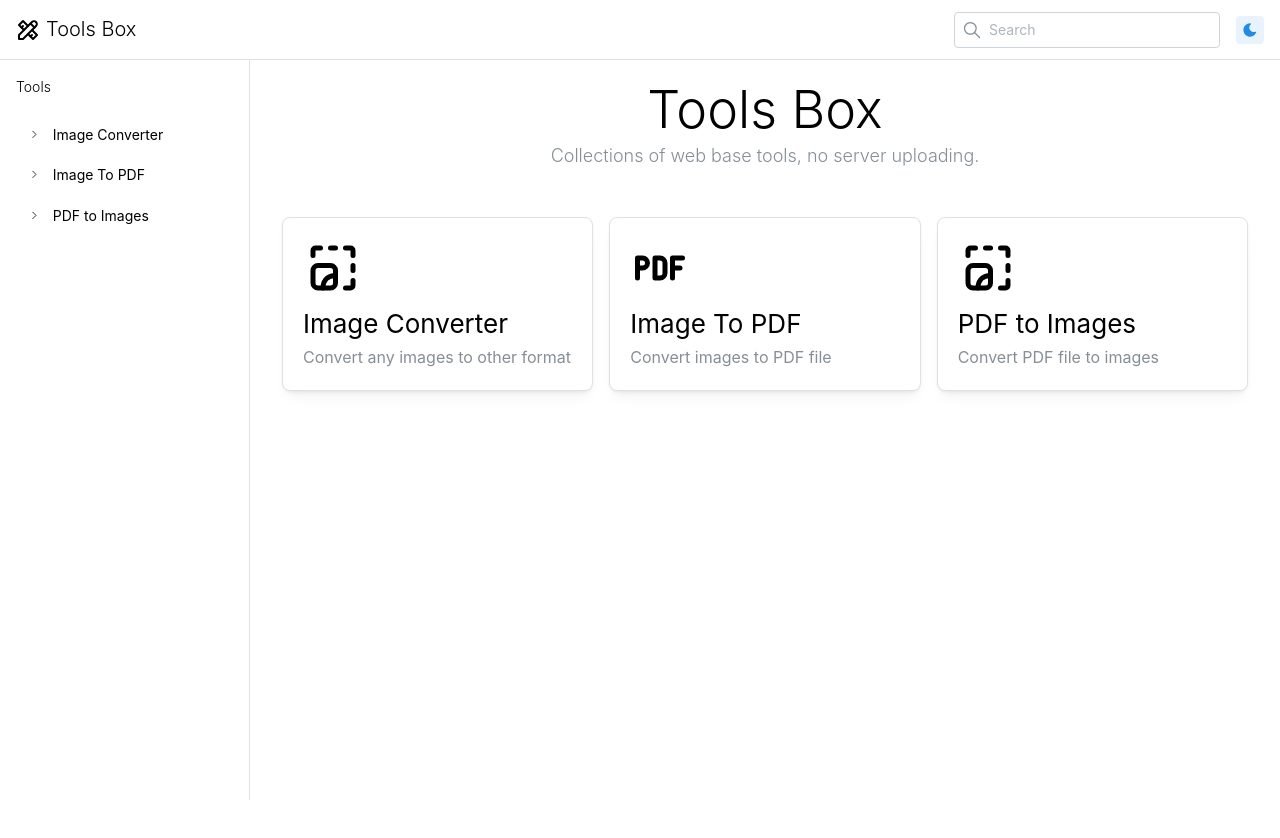
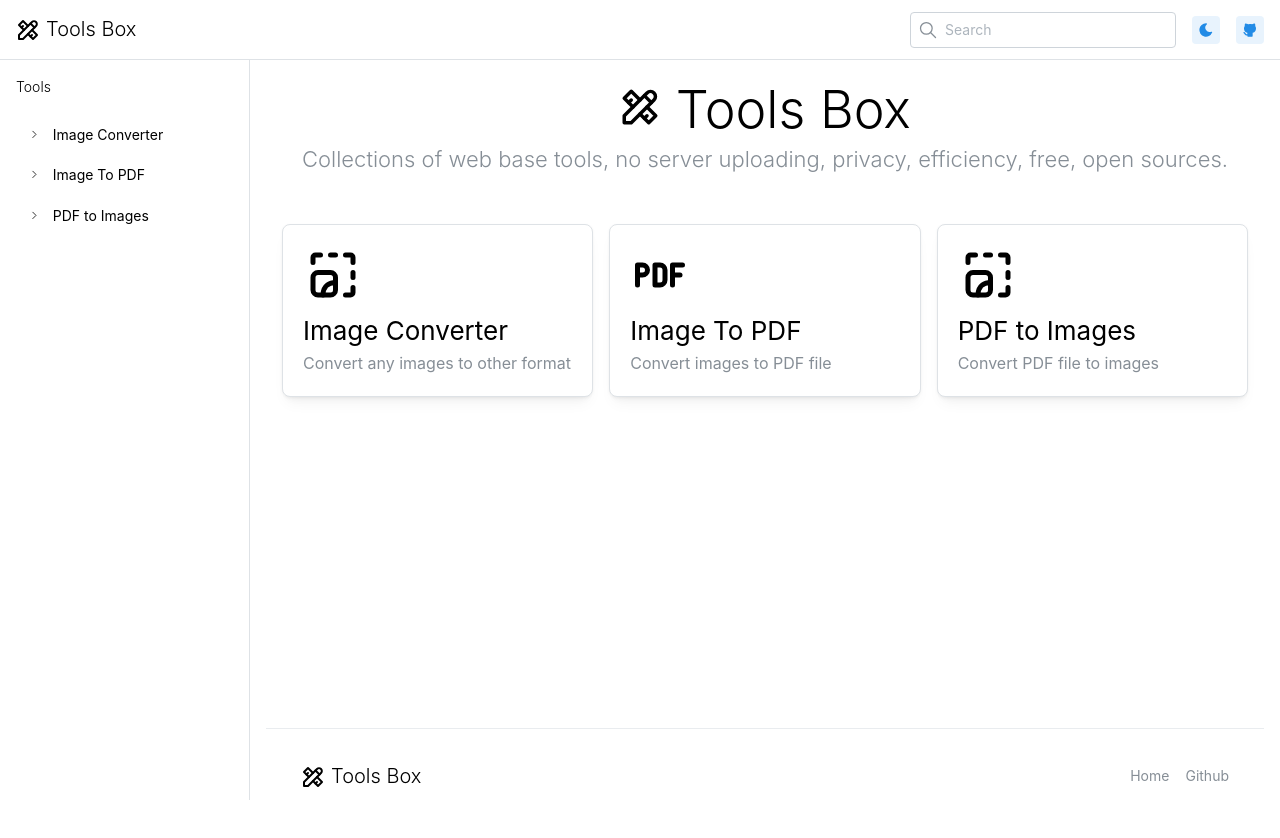
Before and after one commit to r48n34/local-tools, a React (Vite) app: page / in a window 1280 px wide. Before the commit the page ends 800 px from the top, so only its background shows below. Built offline with nearby package versions, Linux system fonts and the light colour scheme; the HTML template or start-up script is replaced by a standard one.

Commit message:
Add footer

```diff
--- /dev/null
+++ b/src/components/common/FooterComp.tsx
@@ -0,0 +1,50 @@
+import { Container, Group, Anchor, Text } from '@mantine/core';
+import { useNavigate } from 'react-router-dom';
+import { IconTools } from '@tabler/icons-react';
+
+import classes from '../../styles/FooterSimple.module.css';
+
+const links = [
+    { link: '/', label: 'Home', format: "internal" },
+    { link: 'https://github.com/r48n34/local-tools', label: 'Github', format: "external" },
+];
+
+function FooterComp() {
+    const navigate = useNavigate();
+
+    const items = links.map((link) => (
+        <Anchor<'a'>
+            c="dimmed"
+            key={link.label}
+            href={link.link}
+            onClick={(event) => {
+                event.preventDefault();
+                if (link.format === "internal") {
+                    navigate(link.link)
+                }
+                else {
+                    !!window && window.open(link.link, '_blank')
+                }
+            }}
+            size="sm"
+        >
+            {link.label}
+        </Anchor>
+    ));
+
+    return (
+        <div className={classes.footer} style={{ minHeight: "100%" }}>
+            <Container className={classes.inner}>
+                <Group>
+                    <IconTools size={24} />
+                    <Text fw={300} fz={20} ml={-10}>
+                        Tools Box
+                    </Text>
+                </Group>
+                <Group className={classes.links}>{items}</Group>
+            </Container>
+        </div>
+    );
+}
+
+export default FooterComp
--- /dev/null
+++ b/src/components/common/GoUrlBtn.tsx
@@ -0,0 +1,16 @@
+import { ActionIcon, Tooltip } from '@mantine/core';
+
+function GoUrlBtn({ title, url, icon }: { title: string, url: string, icon: JSX.Element }) {
+    return (
+        <Tooltip label={title}>
+            <ActionIcon
+                variant="light"
+                onClick={() => !!window && window.open(url, '_blank')}
+            >
+                {icon}
+            </ActionIcon>
+        </Tooltip>
+    );
+}
+
+export default GoUrlBtn
--- a/src/components/common/Layout.tsx
+++ b/src/components/common/Layout.tsx
@@ -1,11 +1,13 @@
-import { AppShell, Burger, Group, ScrollArea, Text, NavLink, UnstyledButton } from '@mantine/core';
+import { AppShell, Burger, Group, ScrollArea, Text, NavLink, UnstyledButton, Box } from '@mantine/core';
 import { useDisclosure } from '@mantine/hooks';
 
 import { Outlet, useNavigate } from "react-router-dom";
-import { IconChevronRight, IconTools } from '@tabler/icons-react';
+import { IconBrandGithubFilled, IconChevronRight, IconTools } from '@tabler/icons-react';
 import SpotLightSearch from './SpotLightSearch';
 import { categoryList } from '../../data/routeData';
 import ToggleThemeBtn from './ToggleThemeBtn';
+import GoUrlBtn from './GoUrlBtn';
+import FooterComp from './FooterComp';
 
 function Layout() {
     const navigate = useNavigate()
@@ -37,11 +39,13 @@ function Layout() {
                     <Group visibleFrom="sm">
                         <SpotLightSearch />
                         <ToggleThemeBtn />
+                        <GoUrlBtn title="Github" url={"https://github.com/r48n34/local-tools"} icon={<IconBrandGithubFilled size={16}/>}/>
                     </Group>
 
                     <Group hiddenFrom="sm">
                         <Burger opened={opened} onClick={toggle} size="sm" />
                         <ToggleThemeBtn />
+                        <GoUrlBtn title="Github" url={"https://github.com/r48n34/local-tools"} icon={<IconBrandGithubFilled size={16}/>}/>
                     </Group>
 
                 </Group>
@@ -78,17 +82,15 @@ function Layout() {
                     )}
                 </AppShell.Section>
 
-                <AppShell.Section>
-                    <Group justify="space-between">
-
-                    </Group>
-                </AppShell.Section>
-
             </AppShell.Navbar>
 
-            <AppShell.Main>
-                <Outlet />
+            <AppShell.Main style={{ display: "flex", minHeight: "105vh", flexDirection: "column" }}>
+                <Box style={{ flex: 1 }}>
+                    <Outlet />
+                </Box>
+                <FooterComp />
             </AppShell.Main>
+
 
         </AppShell>
     );
--- a/src/pages/HomePage.tsx
+++ b/src/pages/HomePage.tsx
@@ -1,6 +1,7 @@
 import { Container, Title, Text, Grid, Card } from "@mantine/core";
 import { categoryList } from "../data/routeData";
 import { useNavigate } from "react-router-dom";
+import { IconTools } from "@tabler/icons-react";
 
 function HomePage() {
 
@@ -9,11 +10,11 @@ function HomePage() {
     return (
         <Container size={"lg"}>
             <Title order={1} fw={300} fz={52} ta="center">
-                Tools Box
+                <IconTools size={42} /> Tools Box
             </Title>
 
-            <Text mb={48} fw={300} fz={18} mt={-2} c="dimmed" ta="center">
-                Collections of web base tools, no server uploading.
+            <Text mb={48} fw={300} fz={22} mt={-2} c="dimmed" ta="center">
+                Collections of web base tools, no server uploading, privacy, efficiency, free, open sources.
             </Text>
 
             <Grid>
--- a/src/pages/ImageConvert.tsx
+++ b/src/pages/ImageConvert.tsx
@@ -108,7 +108,7 @@ function UploadFormComp() {
                 Transfer file local
             </Text>
 
-            <Text ta={"center"} fz={16} fw={300} mt={-34} c='dimmed'>
+            <Text ta={"center"} fz={22} fw={300} mt={-34} c='dimmed'>
                 Convert image in local run time, no server upload require
             </Text>
 
--- a/src/pages/ImageConvertPDF.tsx
+++ b/src/pages/ImageConvertPDF.tsx
@@ -69,7 +69,7 @@ function ImageConvertPDF() {
                 Image To PDF
             </Text>
 
-            <Text ta={"center"} fz={16} fw={300} mt={-34} c='dimmed'>
+            <Text ta={"center"} fz={22} fw={300} mt={-34} c='dimmed'>
                 Convert images to PDF file in local run time, no server upload require
             </Text>
 
--- a/src/pages/PdfConvertImage.tsx
+++ b/src/pages/PdfConvertImage.tsx
@@ -25,7 +25,7 @@ function PdfConvertImage() {
                 PDF to images
             </Text>
 
-            <Text ta={"center"} fz={16} fw={300} mt={-34} c='dimmed'>
+            <Text ta={"center"} fz={22} fw={300} mt={-34} c='dimmed'>
                 Convert PDF file to images in local run time, no server upload require
             </Text>
 
--- /dev/null
+++ b/src/styles/FooterSimple.module.css
@@ -0,0 +1,22 @@
+.footer {
+    margin-top: rem(120px);
+    border-top: rem(1px) solid light-dark(var(--mantine-color-gray-2), var(--mantine-color-dark-5));
+  }
+
+  .inner {
+    display: flex;
+    justify-content: space-between;
+    align-items: center;
+    padding-top: var(--mantine-spacing-xl);
+    padding-bottom: var(--mantine-spacing-xl);
+
+    @media (max-width: $mantine-breakpoint-xs) {
+      flex-direction: column;
+    }
+  }
+
+  .links {
+    @media (max-width: $mantine-breakpoint-xs) {
+      margin-top: var(--mantine-spacing-md);
+    }
+  }
```
